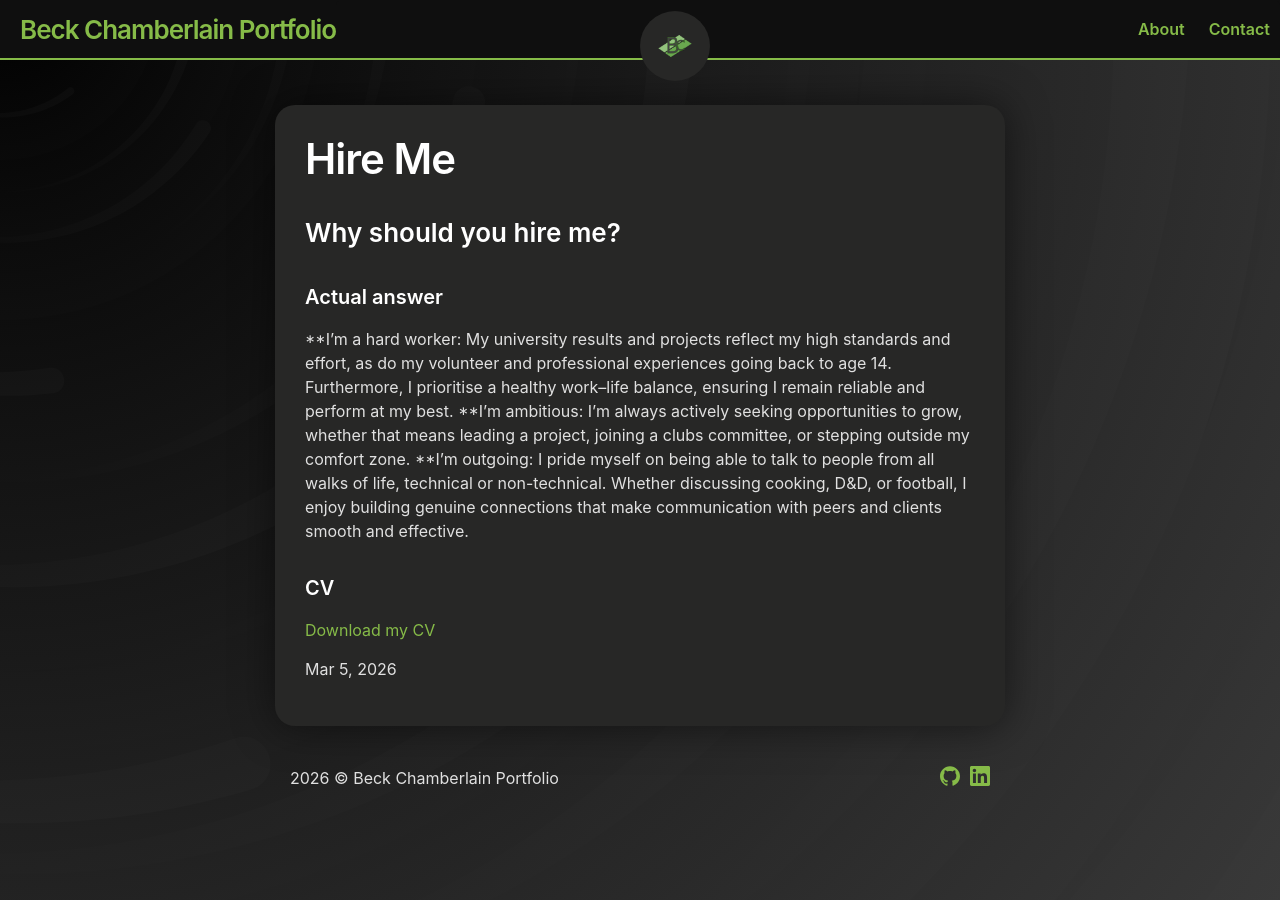
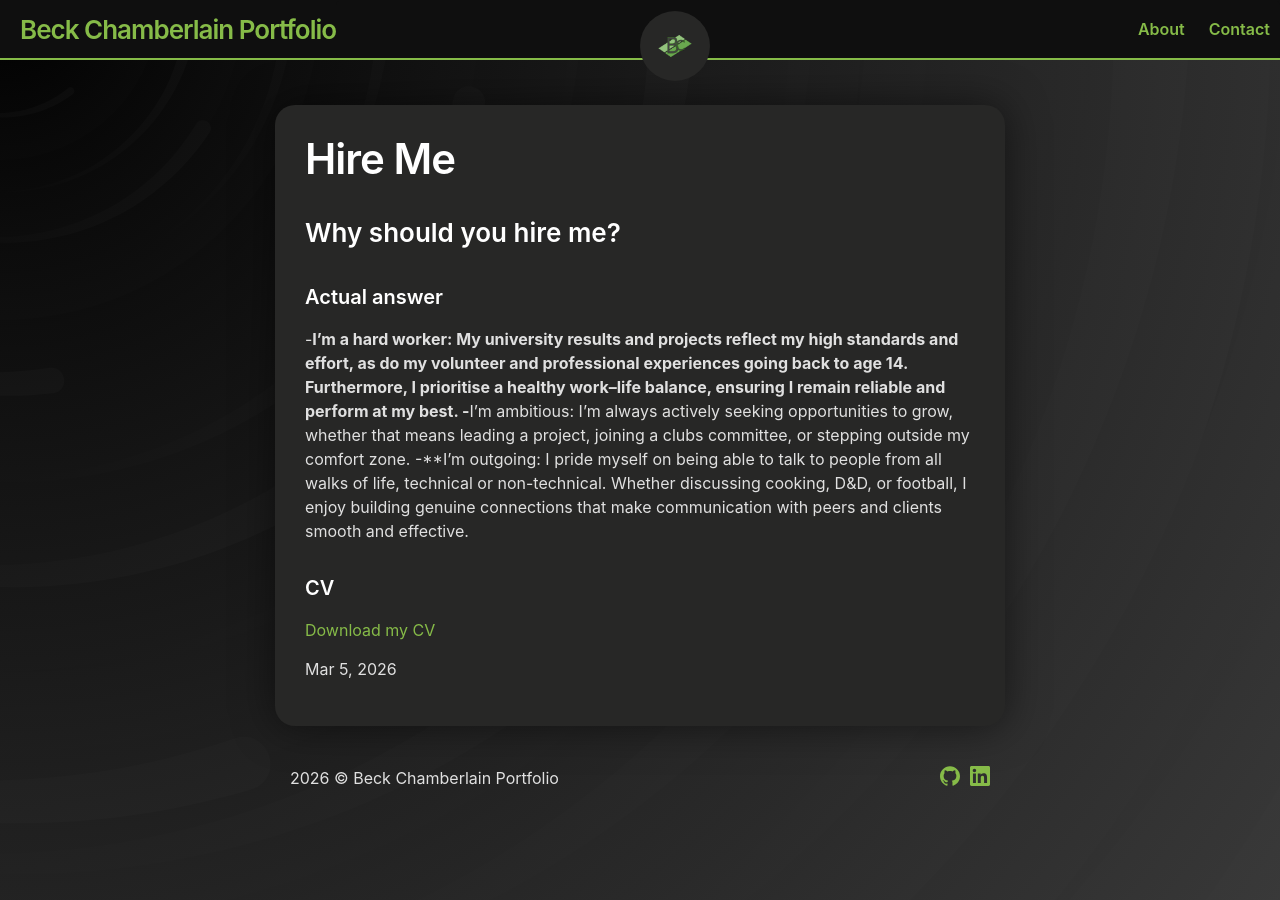
Before and after one commit to BeckCham/beckcham.github.io, a Jekyll site: the page built from _posts/2026-03-05-hire_me.md, in a window 1280 px wide. Built offline with Jekyll 4.4.1, drawn with Linux system fonts in a browser that asks for light colours.

```diff
--- a/_posts/2026-03-05-hire_me.md
+++ b/_posts/2026-03-05-hire_me.md
@@ -4,11 +4,11 @@ title: Hire Me
 ---
 ### Why should you hire me?
 #### Actual answer
-**I'm a hard worker:
+-**I'm a hard worker:
 My university results and projects reflect my high standards and effort, as do my volunteer and professional experiences going back to age 14. Furthermore, I prioritise a healthy work–life balance, ensuring I remain reliable and perform at my best.
-**I'm ambitious:
+-**I'm ambitious:
 I'm always actively seeking opportunities to grow, whether that means leading a project, joining a clubs committee, or stepping outside my comfort zone.
-**I'm outgoing:
+-**I'm outgoing:
 I pride myself on being able to talk to people from all walks of life, technical or non-technical. Whether discussing cooking, D&D, or football, I enjoy building genuine connections that make communication with peers and clients smooth and effective.
 
 #### CV
```
